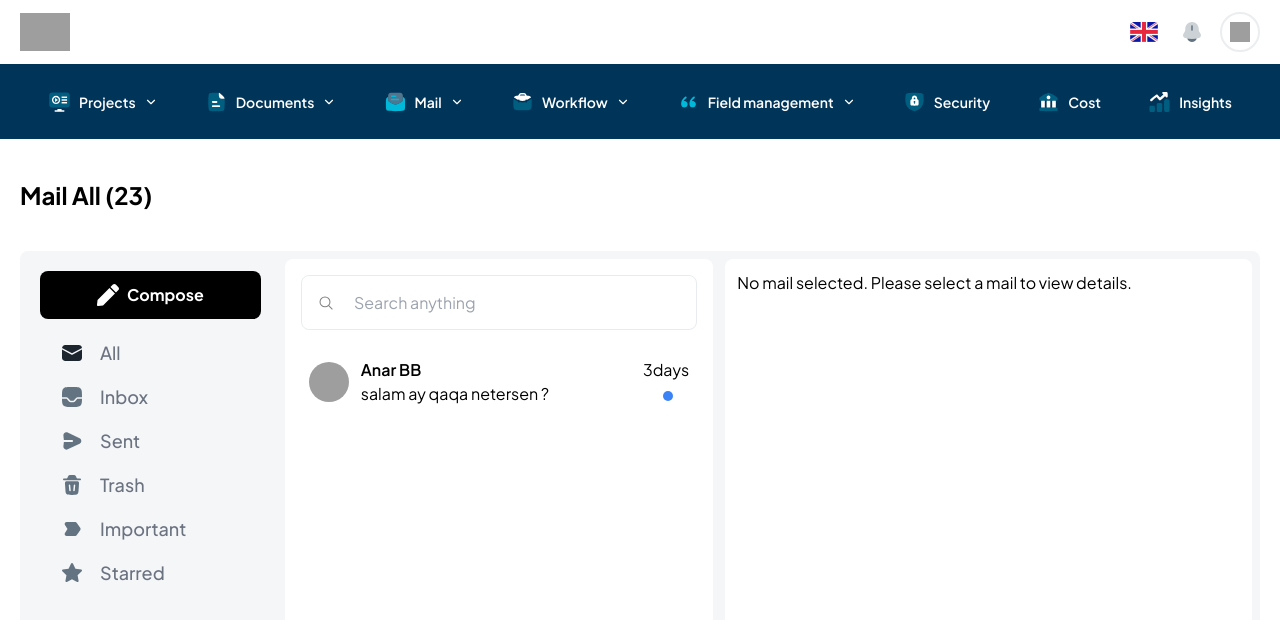
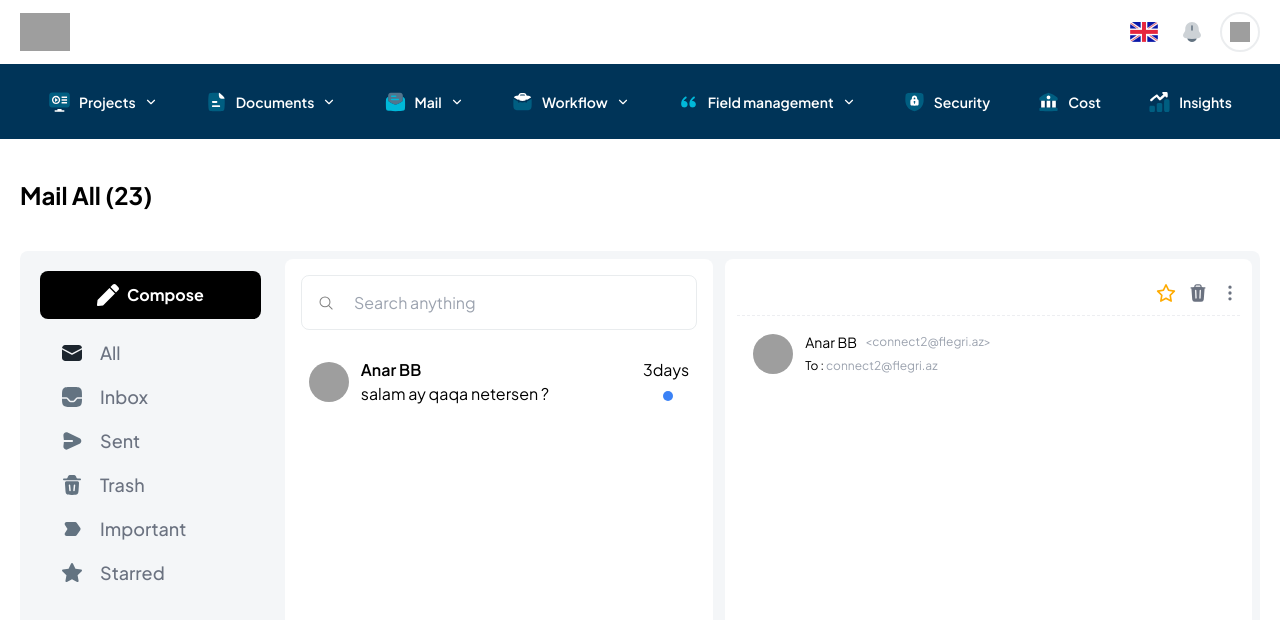
Before and after one commit to BCPAZ/crm-app, a React (Vite) app: page /mail/1 in a window 1280 px wide. Shown: the top 620 px of the page. Built offline with nearby package versions, Linux system fonts and the light colour scheme; grey boxes are pictures that could not be loaded.

Commit message:
feat : Email detail page created

```diff
--- a/src/views/App/Mail/MailDetail.jsx
+++ b/src/views/App/Mail/MailDetail.jsx
@@ -1,18 +1,46 @@
 import { useParams } from "react-router-dom";
 import mails from "@/mocks/mails";
+import { FaRegStar, FaStar } from "react-icons/fa6";
+import { HiTrash } from "react-icons/hi2";
+import { LuMoreVertical } from "react-icons/lu";
 
 const MailDetail = () => {
-  const { mailId } = useParams(); // URL'den mail ID'sini al
-  const selectedMail = mails.find((mail) => mail.id === mailId); // Seçili maili bul
-
-  if (!selectedMail) {
-    return <p>No mail selected. Please select a mail to view details.</p>; // Hiçbir mail seçilmemişse mesaj göster
-  }
+  const { id } = useParams();
+  const selectedMail = mails.find((mail) => mail.id === parseInt(id));
 
   return (
-    <div>
-      <h2 className="text-xl font-bold">{selectedMail.opponent.name}</h2>
-      <p>{selectedMail.message}</p>
+    <div className="h-full">
+      <div className="flex items-center justify-end w-full gap-3 py-3 border-b border-dashed border-gray-300/40">
+        <button>
+          {selectedMail.is_starred ? (
+            <FaStar color="#FFAB00" size={20} />
+          ) : (
+            <FaRegStar color="#FFAB00" size={20} />
+          )}
+        </button>
+        <button className="text-gray-500">
+          <HiTrash size={20} />
+        </button>
+        <button className="text-gray-500">
+          <LuMoreVertical size={20} />
+        </button>
+      </div>
+      <div className="p-4 flex items-center gap-3">
+        <img
+          className="w-[40px] h-[40px] rounded-full"
+          src={selectedMail.opponent.avatar_url}
+          alt={selectedMail.opponent.name}
+        />
+        <div>
+          <div className="flex items-center gap-2">
+            <span className="text-sm">{selectedMail.opponent.name}</span>
+            <span className="text-xs text-gray-400">
+              {`<${selectedMail.opponent.email}>`}
+            </span>
+          </div>
+          <span className="text-black text-xs">To : <span className="text-xs text-gray-400">{selectedMail.to}</span></span>
+        </div>
+      </div>
     </div>
   );
 };
```
